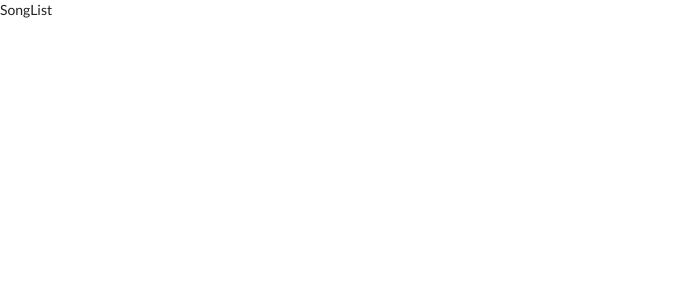
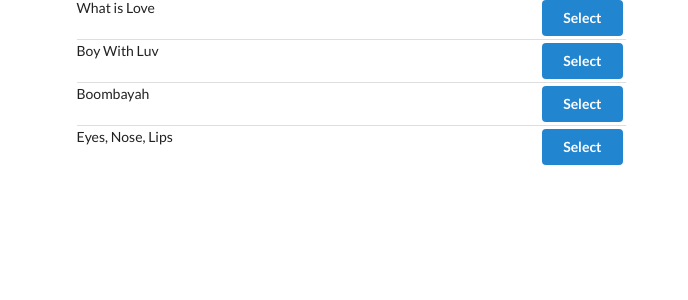
Before and after one commit to react-with-redux-course/07-react-redux-song-app, a React (Create React App) app in the folder songs/: page / in a window 1280 px wide. Shown: the top 300 px of the page, without its empty margins (0-688 px from the left). Built offline with nearby package versions, Linux system fonts and the light colour scheme.

Commit message:
styling for SongList

```diff
--- a/songs/src/components/App.js
+++ b/songs/src/components/App.js
@@ -3,8 +3,12 @@ import SongList from './SongList';
 
 const App = () => {
     return (
-        <div>
-            <SongList />
+        <div className="ui container grid">
+            <div className="ui row">
+                <div className="column eight wide">
+                    <SongList />
+                </div>
+            </div>
         </div>
     )
 }
--- a/songs/src/components/SongList.js
+++ b/songs/src/components/SongList.js
@@ -2,10 +2,28 @@ import React, { Component } from 'react';
 import { connect } from 'react-redux';
 
 class SongList extends Component {
+
+    renderList() {
+        return this.props.songs.map((song => {
+            return (
+                <div className="item" key={song.title}>
+                    <div className="right floated content" >
+                        <button className="ui primary button">
+                            Select
+                        </button>
+                    </div>
+                <div className="content">
+                    {song.title}
+                </div>
+                </div>
+            );
+        }));
+    };
+
     render() {
         return (
-            <div>
-                SongList
+            <div className="ui divided list">
+                {this.renderList()}
             </div>
         )
     }
@@ -19,7 +37,7 @@ class SongList extends Component {
 */
 
 const mapStateToProps = (state) => {
-    return { songs: state.songs };
+    return { songs: state.songs};
 };
 
 export default connect(mapStateToProps)(SongList);
```
